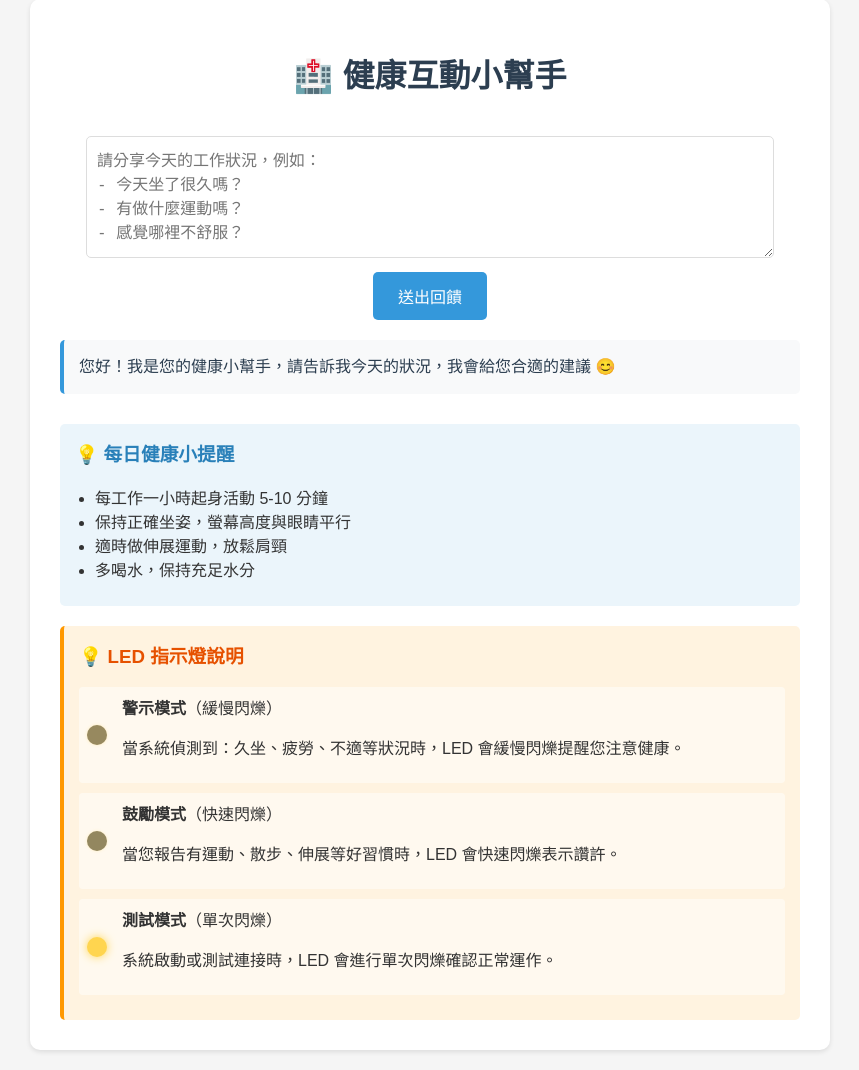
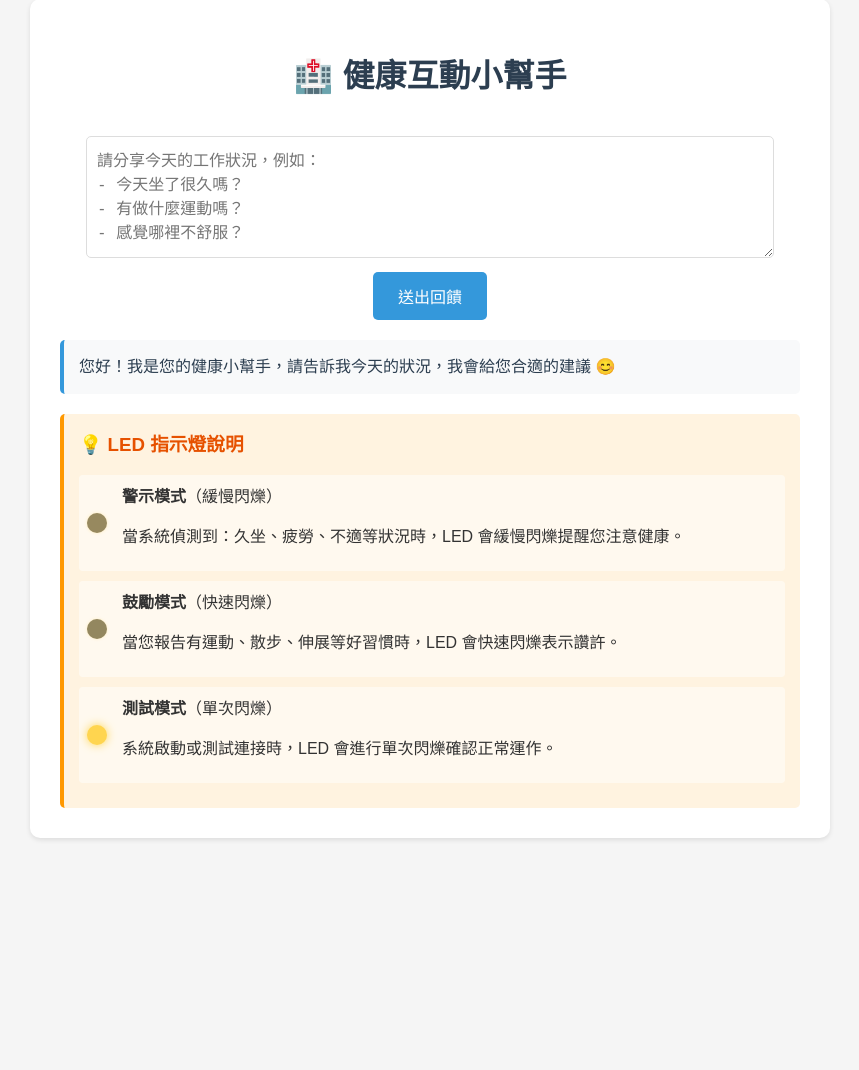
Before and after one commit to Hua711/0617, a Flask app: page / in a window 1280 px wide. Shown: the part 21-1091 px from the top of the page, without its empty margins (210-1069 px from the left). After the commit the page ends 861 px from the top, so only its background shows below. Run offline with Flask 3, Linux system fonts and the light colour scheme.

Commit message:
介面優化：
1. 簡化網頁界面，移除健康小提醒段落
2. 改進 Flask 服務的 LED 控制邏輯：
   - 增加適當的等待時間
   - 優化回應訊息
   - 改進錯誤處理

```diff
--- a/app.py
+++ b/app.py
@@ -143,14 +143,32 @@ def control():
         with arduino_lock:
             logger.info(f"發送命令到 Arduino: {led_command}")
             arduino.write(f"{led_command}\n".encode())
-            time.sleep(0.1)  # 等待 Arduino 處理
+
+            # 等待 Arduino 完成動作，根據不同模式等待不同時間
+            if led_command == "WARNING":
+                time.sleep(15)  # 等待 5 次慢閃完成
+            elif led_command == "GOOD":
+                time.sleep(2)   # 等待 10 次快閃完成
+            elif led_command == "TEST":
+                time.sleep(1)   # 等待單次閃爍完成
+
             led_status = arduino.readline().decode().strip()
             logger.info(f"Arduino 回應: {led_status}")
+
+            # 根據 Arduino 回應決定顯示訊息
+            if led_status == "WARNING_DONE":
+                status_message = "LED 正在緩慢閃爍，提醒您注意健康！"
+            elif led_status == "GOOD_DONE":
+                status_message = "LED 快速閃爍，為您的好習慣喝采！"
+            elif led_status == "TEST_OK":
+                status_message = "LED 已確認閃爍。"
+            else:
+                status_message = f"LED 狀態: {led_status}"
 
             return jsonify({
                 'status': 'success',
                 'message': response_message,
-                'led_status': f'LED 模式: {led_command}'
+                'led_status': status_message
             })
     except Exception as e:
         logger.error(f"Arduino 控制錯誤: {str(e)}")
--- a/templates/index.html
+++ b/templates/index.html
@@ -66,21 +66,6 @@
             font-size: 16px;
             line-height: 1.5;
         }
-        .tips {
-            margin-top: 30px;
-            padding: 15px;
-            background-color: #ebf5fb;
-            border-radius: 5px;
-        }
-        .tips h3 {
-            color: #2980b9;
-            margin-top: 0;
-        }
-        .tips ul {
-            text-align: left;
-            margin: 10px 0;
-            padding-left: 20px;
-        }
         .led-guide {
             margin-top: 20px;
             padding: 15px;
@@ -145,16 +130,6 @@
 
         <div class="response" id="aiResponse">
             <div class="ai-message">您好！我是您的健康小幫手，請告訴我今天的狀況，我會給您合適的建議 😊</div>
-        </div>
-
-        <div class="tips">
-            <h3>💡 每日健康小提醒</h3>
-            <ul>
-                <li>每工作一小時起身活動 5-10 分鐘</li>
-                <li>保持正確坐姿，螢幕高度與眼睛平行</li>
-                <li>適時做伸展運動，放鬆肩頸</li>
-                <li>多喝水，保持充足水分</li>
-            </ul>
         </div>
 
         <div class="led-guide">
```
